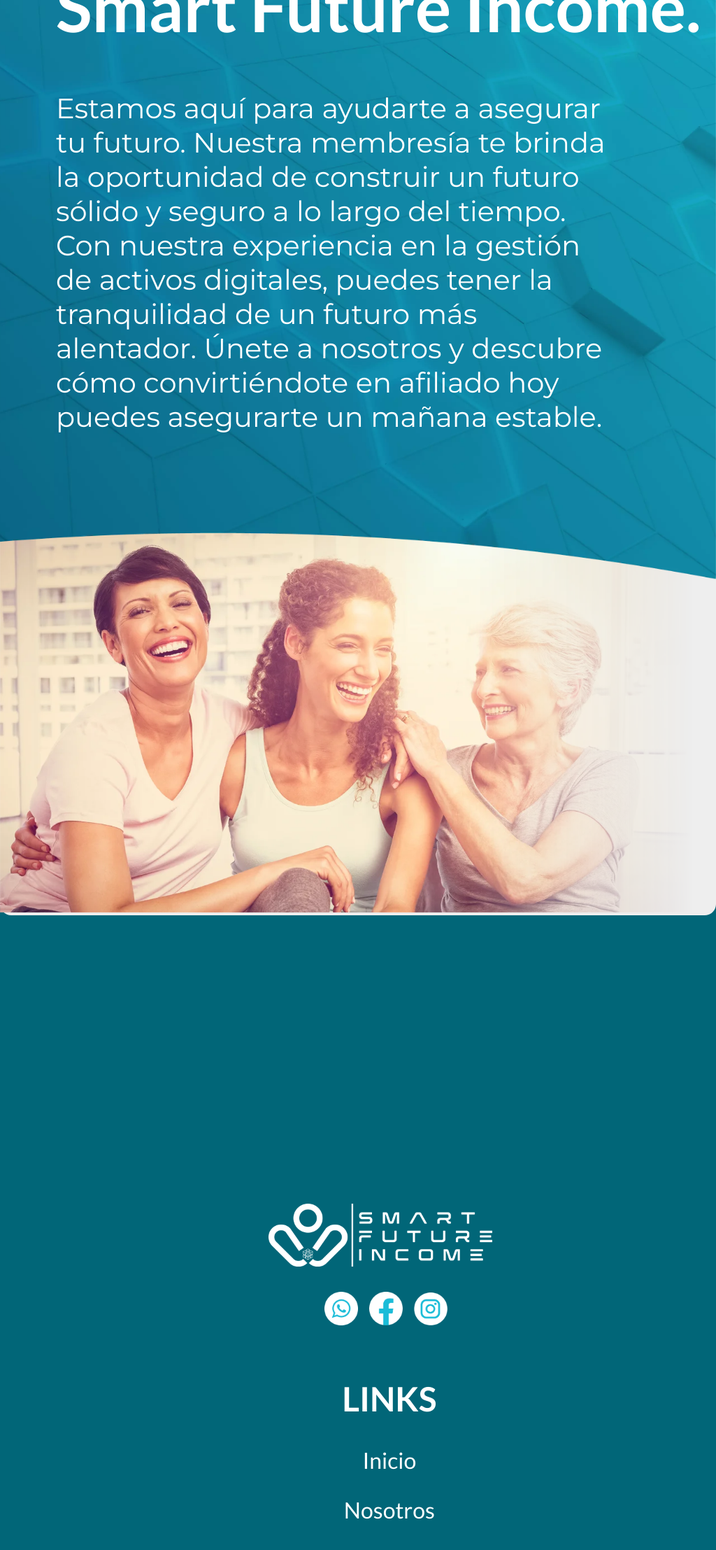
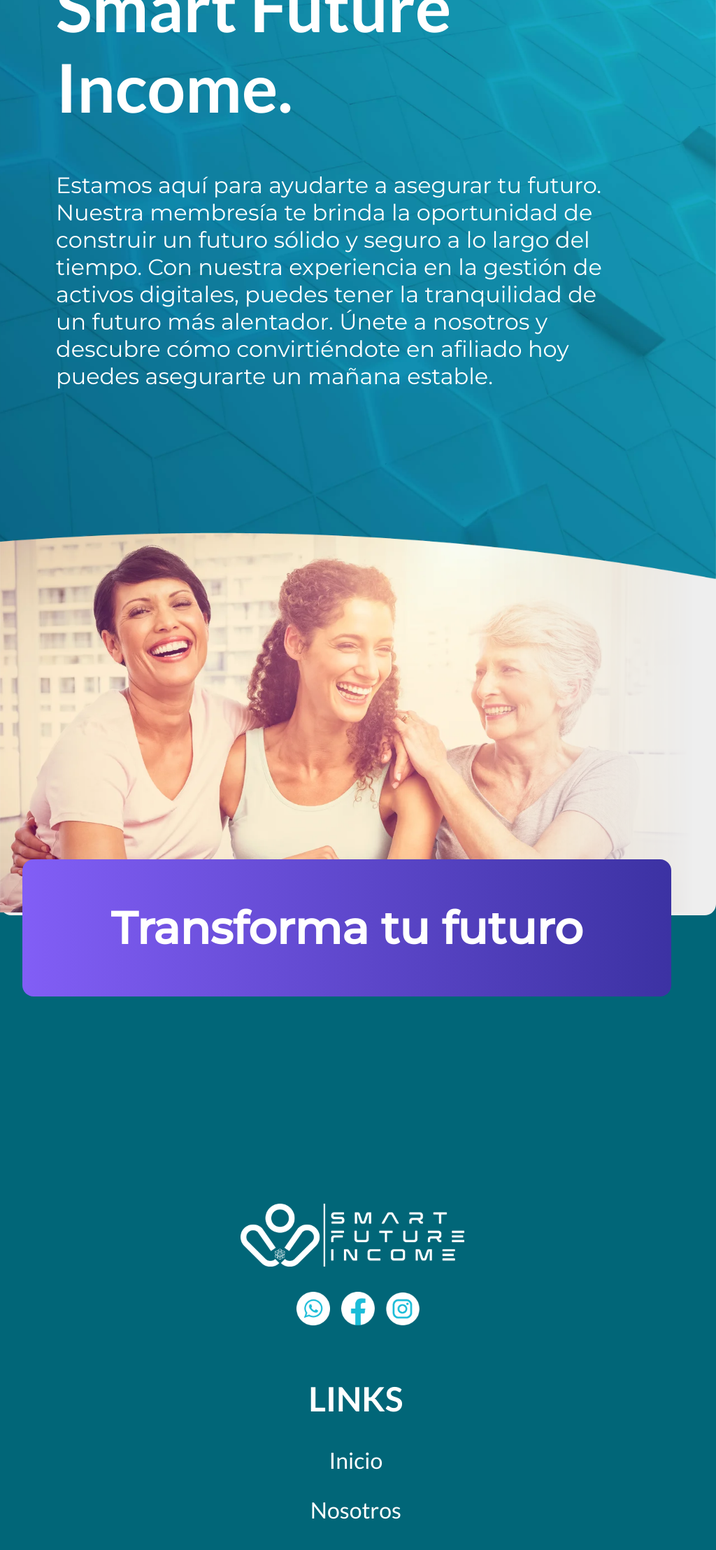
Before and after one commit to ivanmacedonio/SFIpage, a React (Vite) app: page / in a window 1024 px wide. Shown: the part 940-3155 px from the top of the page at 70% size. Built offline with nearby package versions, Linux system fonts and the light colour scheme.

Commit message:
final commit: revision pending

```diff
--- /dev/null
+++ b/src/components/Footer2.jsx
@@ -0,0 +1,10 @@
+import React from "react";
+import logo from "../assets/logoSPI.png";
+import "../styles/Footer2.css";
+export const Footer2 = () => {
+  return (
+    <div className="footer2">
+      <img src={logo} alt="" />
+    </div>
+  );
+};
--- a/src/pages/Test.jsx
+++ b/src/pages/Test.jsx
@@ -1,10 +1,10 @@
 import React from "react";
-import { HeaderNormal } from "../components/Header-normal";
+import { Footer2 } from "../components/Footer2";
 export const Test = () => {
   return (
     <div>
       <div className="header">
-        <HeaderNormal></HeaderNormal>
+        <Footer2></Footer2>
       </div>
     </div>
   );
--- /dev/null
+++ b/src/styles/Footer2.css
@@ -0,0 +1,5 @@
+.footer2{
+    background-image: url('');
+    width: 100%;
+    height: 200rem;
+}
--- a/src/styles/footer.css
+++ b/src/styles/footer.css
@@ -159,7 +159,7 @@
         display: flex;
         flex-direction: column;
         margin-top: 0;
-        margin-left: 28rem;
+        margin-left: 25rem;
     }
 
     .parent h2 {
@@ -185,7 +185,7 @@
         margin-top: 5rem;
         width: 100rem;
         margin-bottom: 2rem;
-        margin-left: 24rem;
+        margin-left: 21.5rem;
     }
 
     #logoimg {
--- a/src/styles/page1.css
+++ b/src/styles/page1.css
@@ -215,17 +215,18 @@ img {
     }
 
     .transforma {
-        display: none;
+        left: 2rem;
+        bottom: 25rem;
     }
 
     #big {
         margin-left: 0;
-        font-size: 2.5rem;
+        font-size: 2rem;
     }
 
     .textp1 {
         margin-left: 0;
-        width: 60rem;
+        width: 50rem;
         margin-left: 5rem;
     }
 
@@ -241,6 +242,10 @@ img {
 
     .textp1 h2 {
         font-size: 7rem;
+        width: fit-content;
+    }
+    .textp1 h1{
+        width: fit-content;
     }
 
     .scroll {
--- a/src/styles/page3.css
+++ b/src/styles/page3.css
@@ -99,6 +99,7 @@ img {
     border-top: 1rem solid rgb(1, 102, 149);
     width: min-content;
     margin-bottom: 0;
+    margin-top: 3rem;
 }
 
 .planesp3 p {
@@ -361,6 +362,10 @@ img {
         margin-left: 0;
     }
 
+    .planesp3{
+        margin-top: 9.5rem;
+    }
+
     .numbers {
         margin-left: 0;
         left: 0rem;
```
Also changed, not shown: src/assets/wave2.svg (added).
